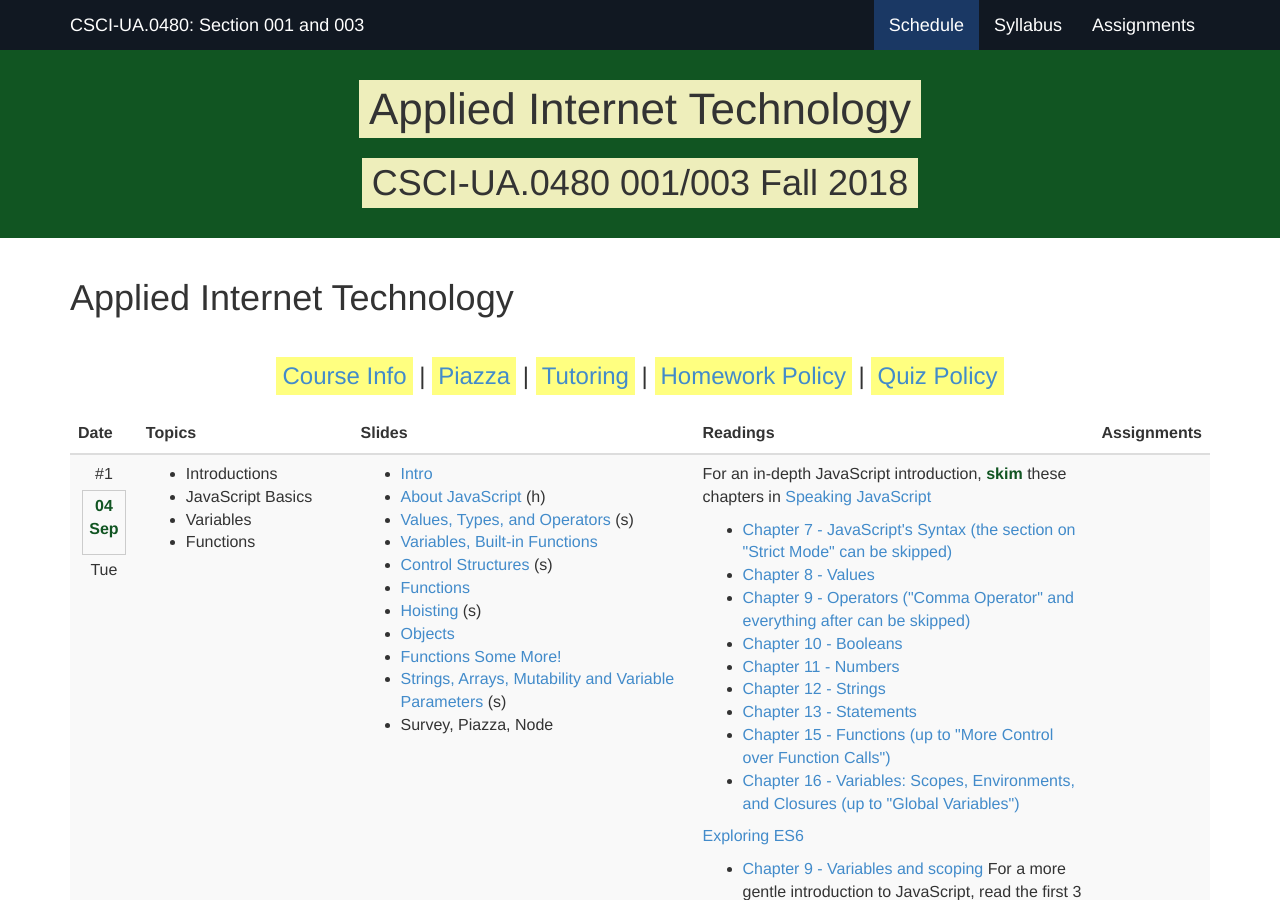
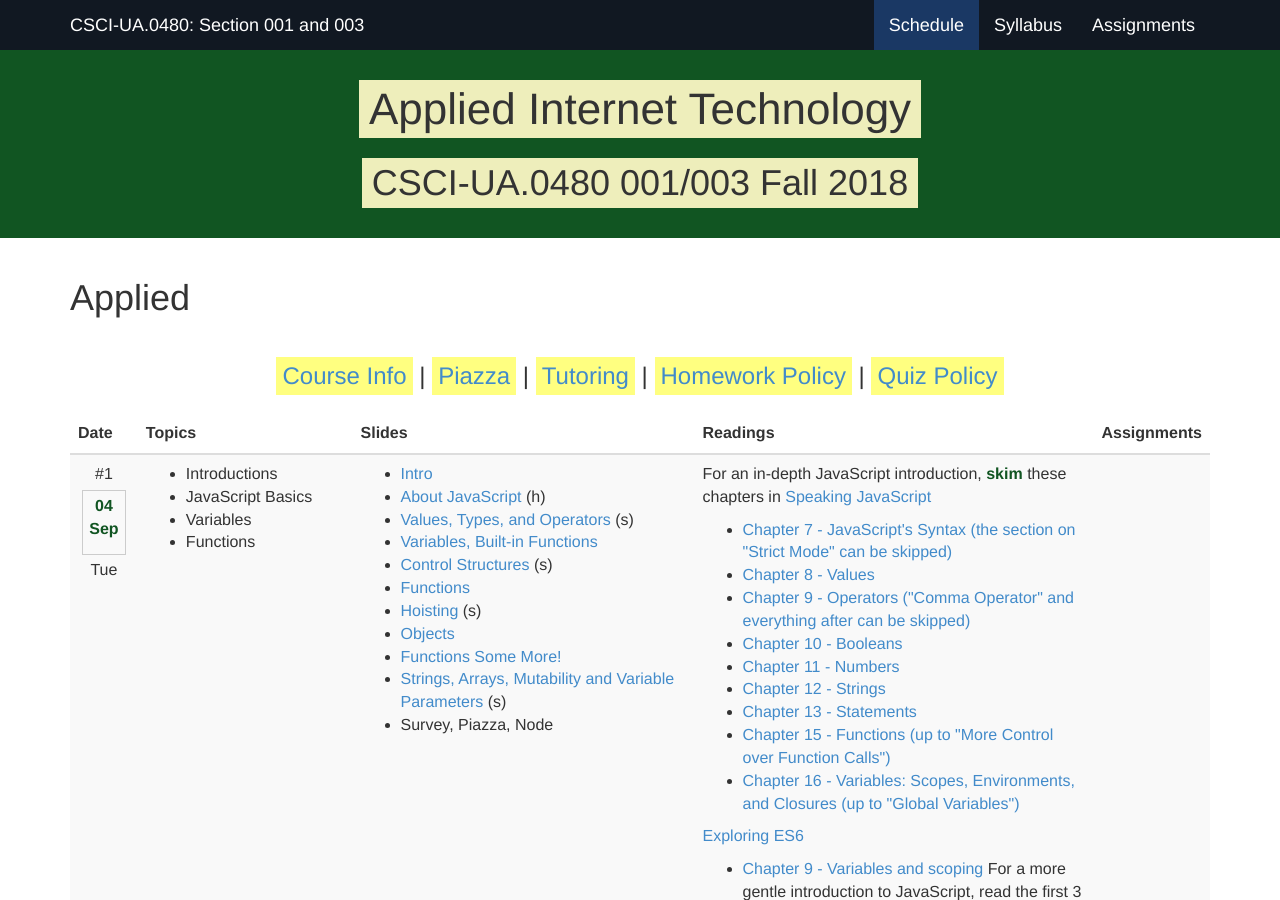
Before and after one commit to foureyes/csci-ua.0480-fall2018-001-003, a Jekyll site: the page built from index.markdown, in a window 1280 px wide and 900 px high. Built offline with Jekyll 4.4.1, drawn with Linux system fonts in a browser that asks for light colours.

Commit message:
Update index.markdown

```diff
--- a/index.markdown
+++ b/index.markdown
@@ -5,7 +5,7 @@ nav-state: index
 <!--
 <h1>AIT Test Deploy</h1>
 -->
-<h1>Applied Internet Technology</h1>
+<h1>Applied</h1>
 
 
 <div id="quick-links">
```
